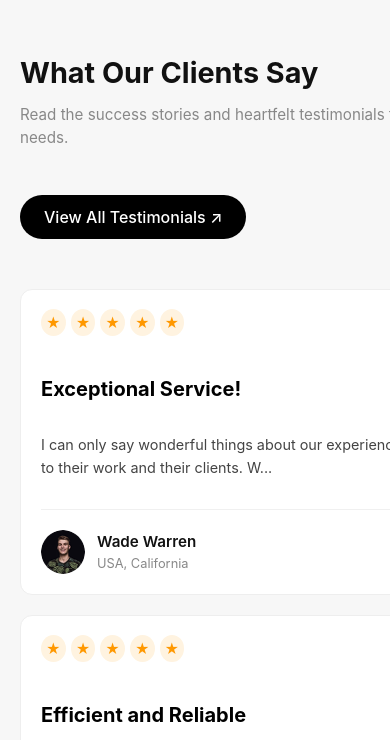
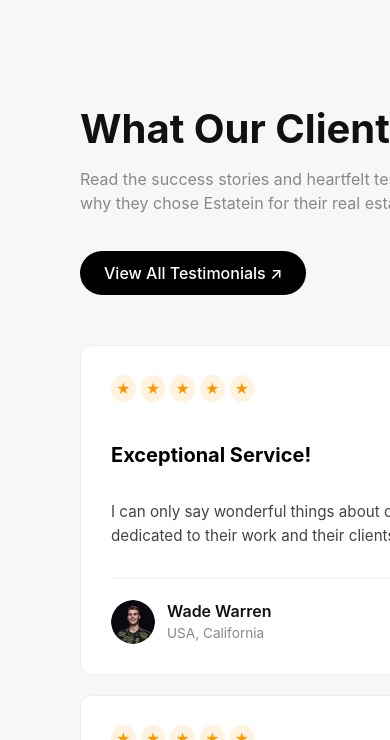
Before and after one commit to roshninaznin/roofing-services, a React (Vite) app: page / in a window 390 px wide. Shown: the part 6404-7144 px from the top of the page. Built offline with nearby package versions, Linux system fonts and the light colour scheme.

Commit message:
Update Testimonials.css

```diff
--- a/src/styles/Testimonials.css
+++ b/src/styles/Testimonials.css
@@ -1,8 +1,7 @@
 .testimonials-section {
-  min-height: 100vh;
+min-height: 100vh;
   width: 100%;
-  padding: clamp(60px, 6vw, 100px) clamp(20px, 6vw, 80px);
-  background-color: #f7f7f7;
+  padding: 100px 80px;  background-color: #f7f7f7;
   font-family: 'Inter', sans-serif;
 }
 
@@ -11,11 +10,10 @@
   justify-content: space-between;
   align-items: flex-end;
   margin-bottom: 50px;
-  flex-wrap: wrap;
 }
 
 .header-left h1 {
-  font-size: clamp(2rem, 4vw, 2.5rem);
+  font-size: 2.5rem;
   margin-bottom: 15px;
   color: #111;
 }
@@ -34,7 +32,6 @@
   border: none;
   cursor: pointer;
   white-space: nowrap;
-  margin-top: 10px;
 }
 
 .testimonials-grid {
@@ -116,7 +113,6 @@
   align-items: center;
   border-top: 1px solid #ddd;
   padding-top: 30px;
-  flex-wrap: wrap;
 }
 
 .pagination {
@@ -132,7 +128,6 @@
 .nav-arrows {
   display: flex;
   gap: 10px;
-  margin-top: 10px;
 }
 
 .arrow-btn {
@@ -155,63 +150,13 @@
   border-color: #1a1a1a;
 }
 
-
-@media (max-width: 1024px) {
-  .testimonials-grid {
-    grid-template-columns: repeat(2, 1fr);
-    gap: 20px;
-  }
-}
-
 @media (max-width: 900px) {
   .testimonials-grid {
     grid-template-columns: 1fr;
   }
-
   .testimonials-header {
     flex-direction: column;
     align-items: flex-start;
     gap: 20px;
   }
-
-  .view-all-btn {
-    margin-top: 10px;
-  }
 }
-
-@media (max-width: 480px) {
-  .testimonials-section {
-    padding: 60px 20px;
-  }
-
-  .header-left h1 {
-    font-size: 1.8rem;
-  }
-
-  .header-left p {
-    font-size: 0.95rem;
-    max-width: 100%;
-  }
-
-  .testimonial-card {
-    padding: 20px;
-  }
-
-  .testimonial-body {
-    font-size: 0.9rem;
-  }
-
-  .user-name {
-    font-size: 0.95rem;
-  }
-
-  .user-location {
-    font-size: 0.8rem;
-  }
-
-  .arrow-btn {
-    width: 38px;
-    height: 38px;
-    font-size: 16px;
-  }
-}
```
